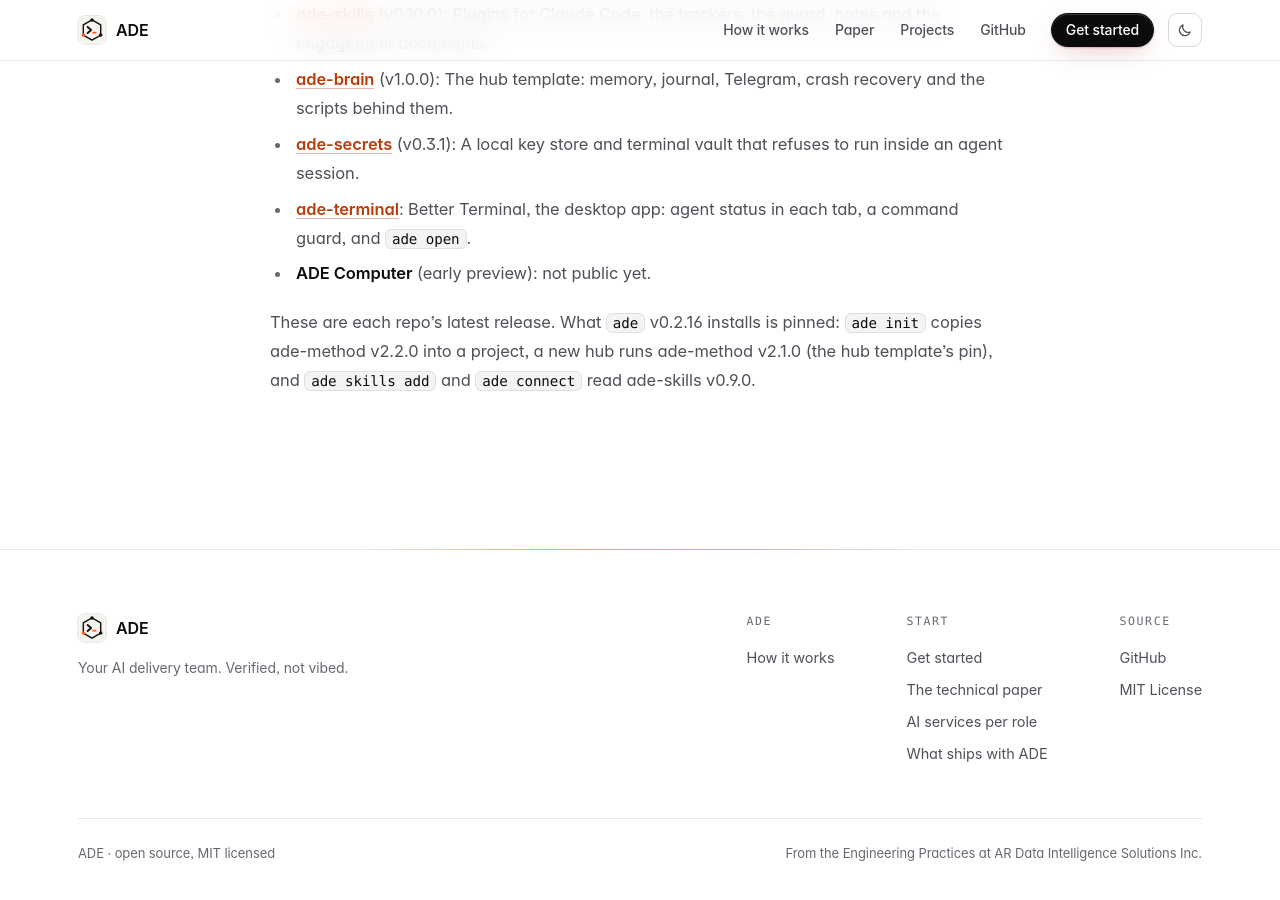
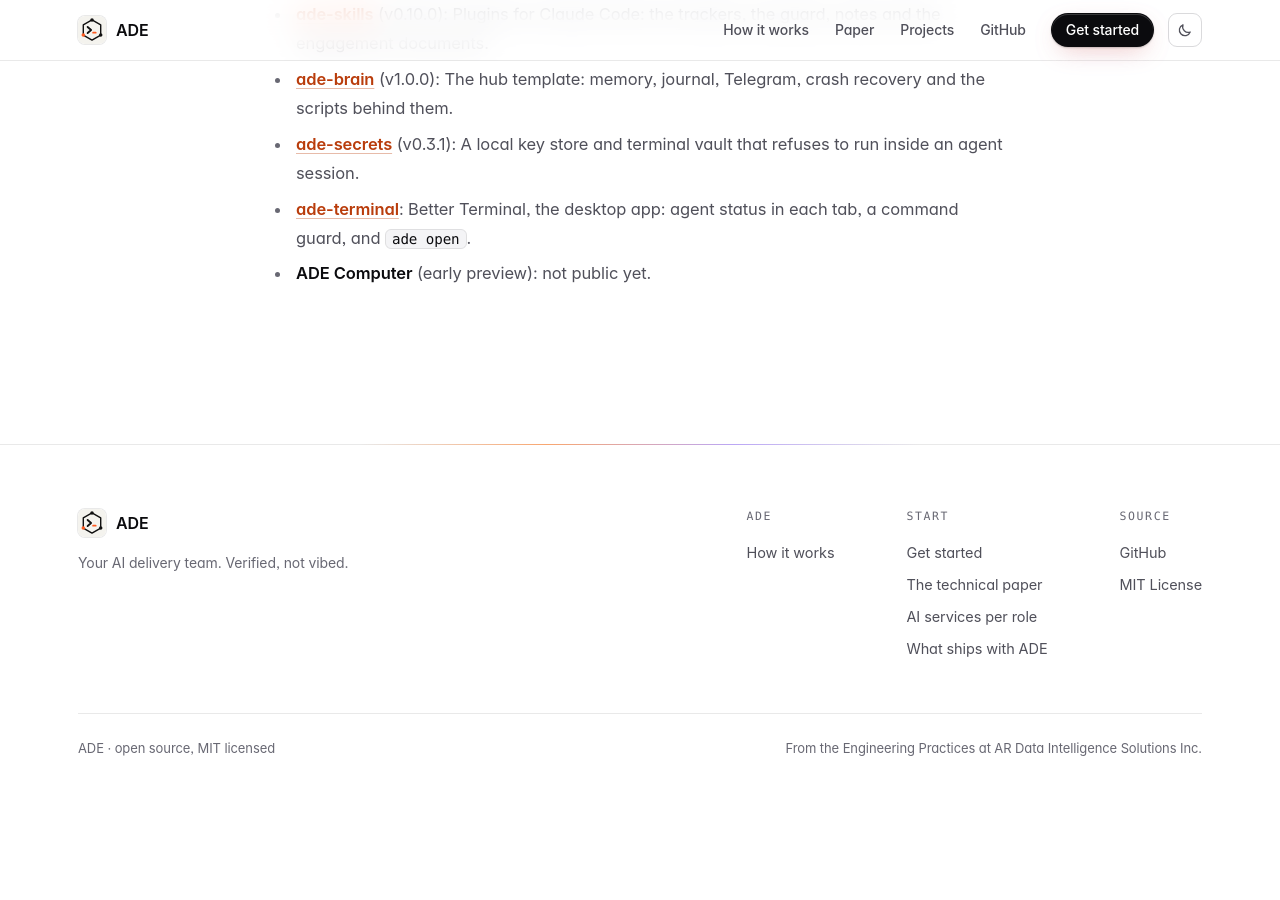
Before and after one commit to better-ade/ade-website, a Jekyll site: the page built from site/get-started.md, in a window 1280 px wide and 900 px high, scrolled down 3626 px. Built offline with Jekyll 4.4.1, drawn with Linux system fonts in a browser that asks for light colours; after the commit the page ends 4421 px from its top, so only the background shows below that.

Commit message:
docs(site): drop the pinned-versions paragraph from Get started
Overview
The owner chose (2026-11-29) to fix the version gaps in code instead of explaining them on the site: ade-brain's
hub pin moves to ade-method v2.2.0 and ade-cli's ADE_SKILLS_REF to ade-skills v0.10.0. The paragraph 272f6a5 added
to Get started, naming each pin, is no longer needed.

Implementation details
- site/get-started.md: the "These are each repo's latest release..." paragraph is removed.
- site/_data/pins.yml and its truth test in tests/siteTruth.test.ts are removed.
- The rest of 272f6a5 (--owner in the home page's bin/init example) stays.

Verification
- npm ci && bundle install && scripts/fetch-installers.sh site && bundle exec jekyll build -s site -d _site
  --strict_front_matter && npm test: Test Files 19 passed (19), Tests 213 passed (213) (builder run, repos/ pulled
  from each repo's main). The gate for Done is the reviewer's run.

Definition of Done
- [x] no new claim, so no new truth test; the removed claim's test is removed with it
- [ ] verification command passes, run by the reviewer
- [x] within the story (one site paragraph, its data file and its test)
- [x] no new shared contract

Related
- PR #41 (docs refresh); ade-brain story M-method-pin-2-2; ade-cli story A32

```diff
--- a/site/_data/pins.yml
+++ /dev/null
@@ -1,6 +0,0 @@
-# The versions ade-cli's main installs (its ADE_METHOD_REF and ADE_SKILLS_REF defaults) and the ade-method tag
-# ade-brain's main pins for a new hub (method_pin in bin/lib.sh). Get started's "What ships with ADE" shows them;
-# tests/siteTruth.test.ts fails when one differs from the repo.
-ade_method: 2.2.0
-hub_method: 2.1.0
-ade_skills: 0.9.0
--- a/site/get-started.md
+++ b/site/get-started.md
@@ -114,7 +114,3 @@ ade ui
 
 {% for repo in site.data.repos %}{% if repo.job %}- **[{{ repo.name }}]({{ site.org_url }}/{{ repo.name }})**{% if repo.release %} (v{{ site.data.releases[repo.release] }}){% elsif repo.state %} ({{ repo.state }}){% endif %}: {{ repo.job }}
 {% endif %}{% endfor %}- **ADE Computer** (early preview): not public yet.
-
-These are each repo's latest release. What `ade` v{{ site.data.releases.ade_cli }} installs is pinned: `ade init` copies
-ade-method v{{ site.data.pins.ade_method }} into a project, a new hub runs ade-method v{{ site.data.pins.hub_method }}
-(the hub template's pin), and `ade skills add` and `ade connect` read ade-skills v{{ site.data.pins.ade_skills }}.
```
Also changed, not shown: tests/siteTruth.test.ts (+0 -15 lines).
